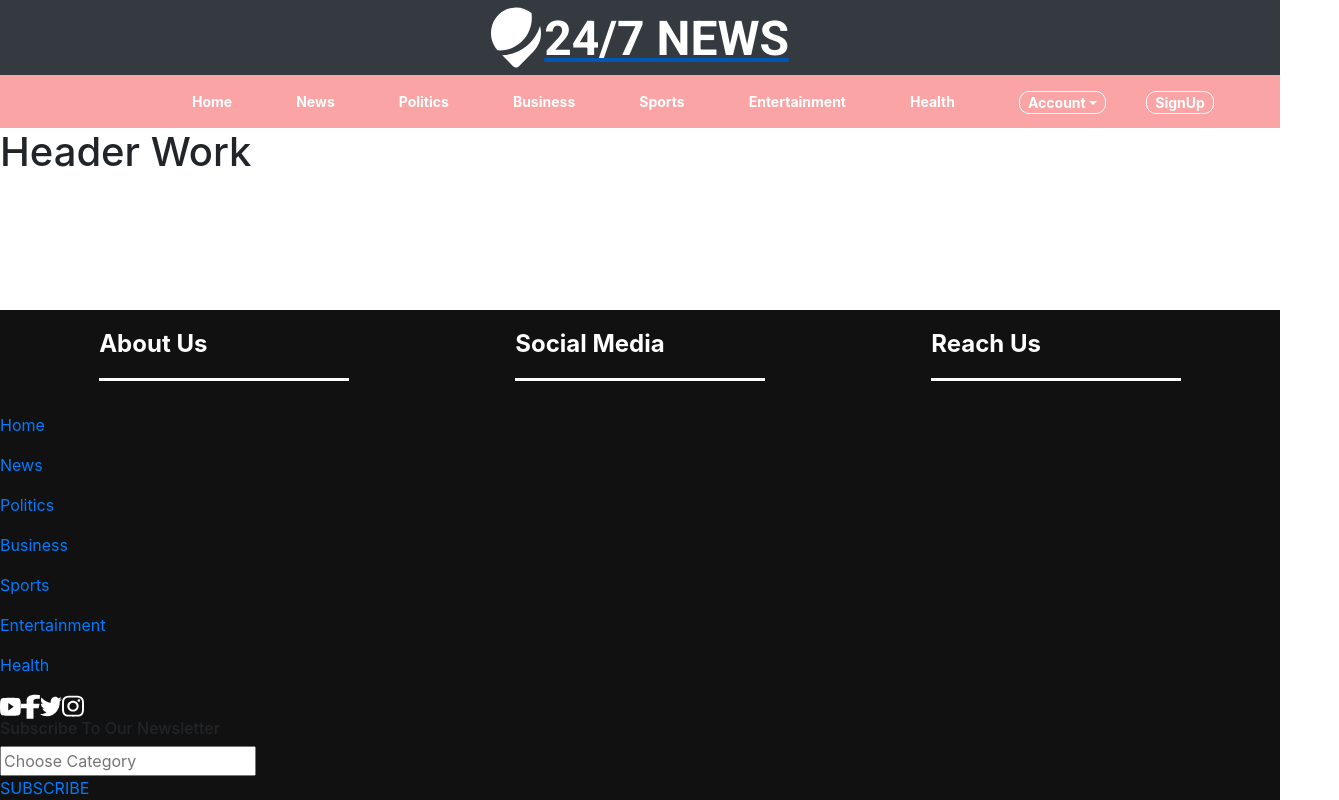
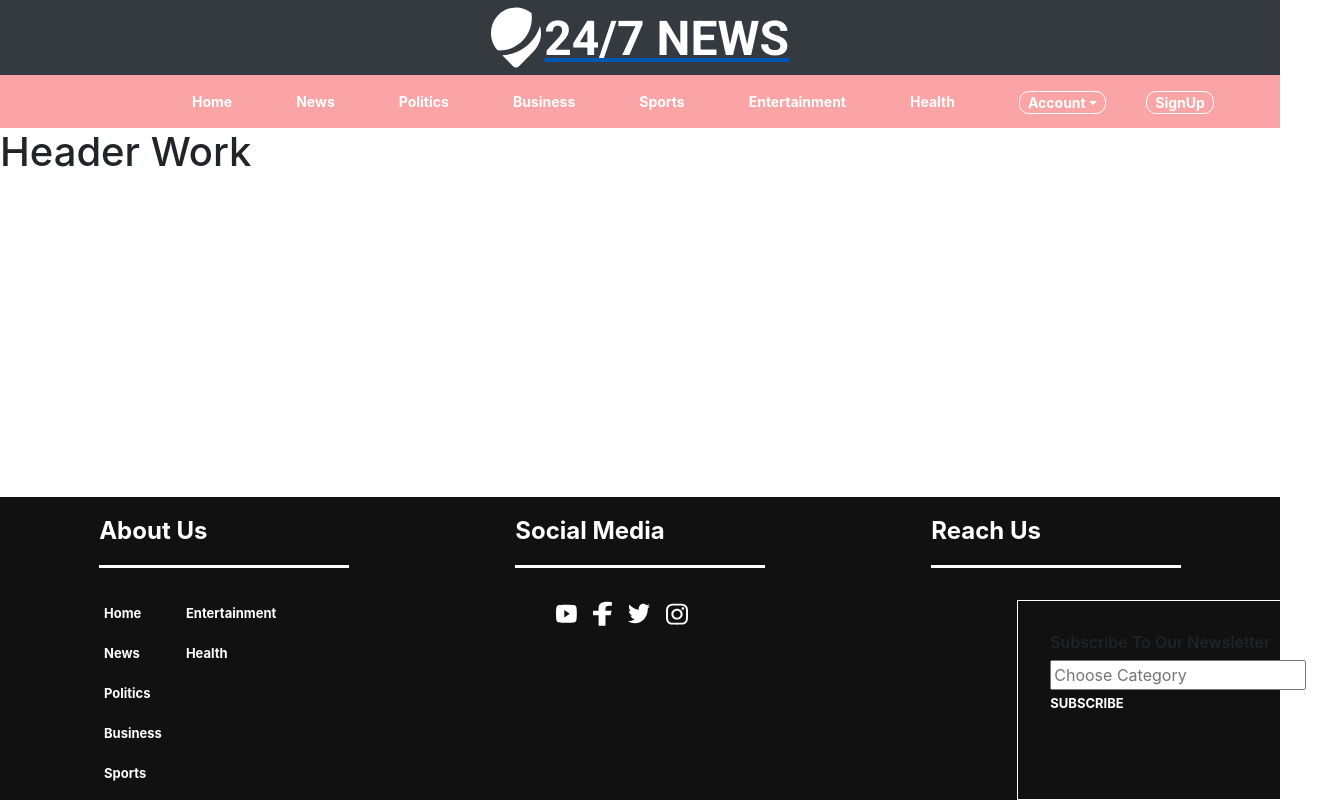
Before and after one commit to olufunke1011/2-4-7-news-blog, an Angular app: page /footer in a window 1280 px wide. Shown: the whole page, 1339 px wide, since content can reach past the window. Built offline with nearby package versions, Linux system fonts and the light colour scheme.

Commit message:
removing scroll bar

```diff
--- a/src/app/footer/footer.component.css
+++ b/src/app/footer/footer.component.css
@@ -20,14 +20,22 @@
     padding-bottom: 1rem;
     width: 20%;
 }
-
-/* .footerNav {
+ .footerNav {
     display: flex;
     position: relative;
+}
+
+.footerNavLinks {
+    position: relative;
     left: 6.5rem;
-} */
+}
 
-/*a {
+.footerNavLink {
+    position: relative;
+    left: 8rem;
+}
+
+a {
     color: #ffffff;
     font-size: 13px;
     font-weight: bold;
@@ -35,7 +43,7 @@
 
 .footerIcon {
     position: relative;
-    left: 19.5rem;
+    left: 25.5rem;
 }
 
 img {
@@ -45,5 +53,6 @@ img {
 .footerForm {
     border: 1px solid #ffffff;
     position: relative;
-    left: 40rem;
-} */
+    left: 45rem;
+    padding: 2rem;
+}
--- a/src/app/footer/footer.component.html
+++ b/src/app/footer/footer.component.html
@@ -6,14 +6,14 @@
       <p>Reach Us</p>
     </div>
     <div class="footerNav">
-      <div>
+      <div class="footerNavLinks">
         <p><a href="home">Home</a></p>
         <p><a href="news">News</a></p>
         <p><a href="politics">Politics</a></p>
         <p><a href="business">Business</a></p>
         <p><a href="sports">Sports</a></p>
       </div>
-      <div>
+      <div class="footerNavLink">
         <p><a href="entertainment">Entertainment</a></p>
         <p><a href="health">Health</a></p>
       </div>
```
